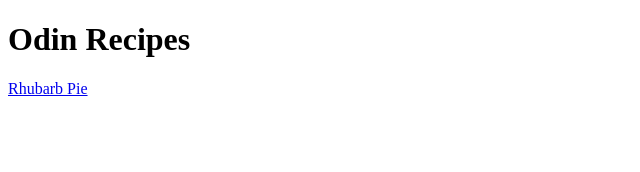
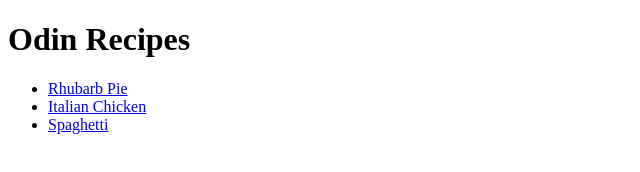
Before and after one commit to tedbeck7/odin-recipes, a plain HTML site: page index.html in a window 1280 px wide. Shown: the whole page, without its empty margins (0-640 px from the left). Drawn offline with Linux system fonts and the light colour scheme.

Commit message:
Create final edit of index page
Added recipe links to index page to finish The Odin Project
foundations-recipes assignment.

```diff
--- a/index.html
+++ b/index.html
@@ -7,6 +7,10 @@
 </head>
 <body>
     <h1>Odin Recipes</h1>
-    <a href="recipes/rhubarbpie.html">Rhubarb Pie</a>
+    <ul>
+    <li><a href="recipes/rhubarbpie.html">Rhubarb Pie</a></li>
+    <li><a href="recipes/italianchicken.html">Italian Chicken</a></li>
+    <li><a href="recipes/spaghetti.html">Spaghetti</a></li>
+    </ul>
 </body>
 </html>
```
